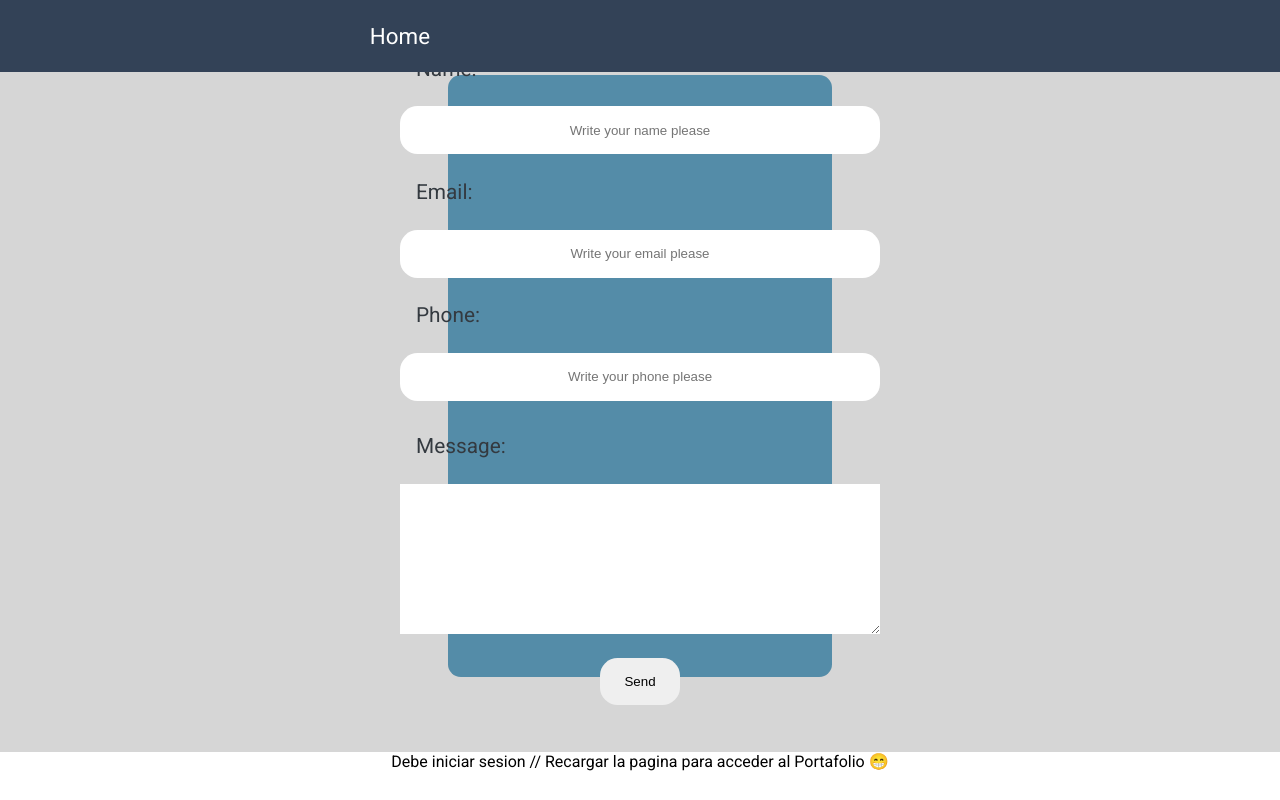
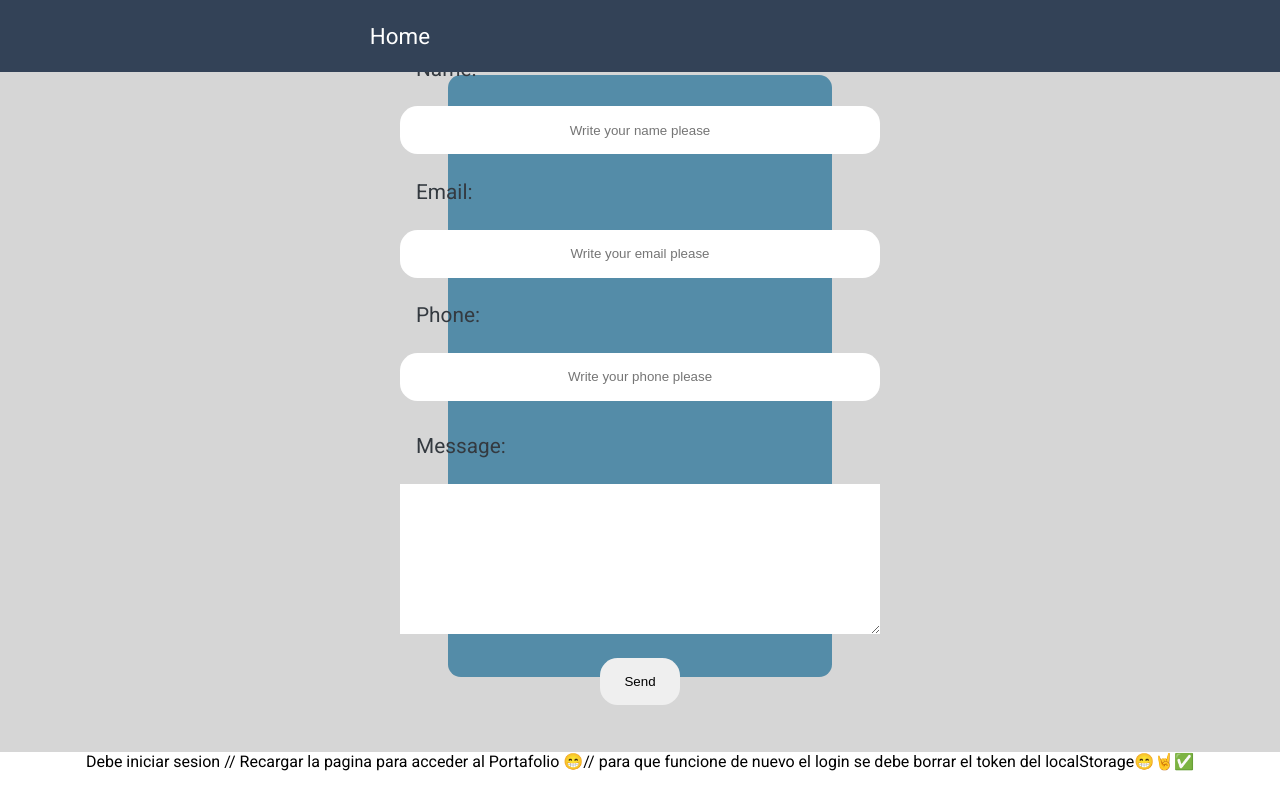
Before and after one commit to JP85118/Portafolio_react, a React (Create React App) app: page /contact in a window 1280 px wide. Built offline with nearby package versions, Linux system fonts and the light colour scheme.

Commit message:
se agrega mensaje de instruccion para que funcione el login

```diff
--- a/src/Components/Footer.jsx
+++ b/src/Components/Footer.jsx
@@ -28,7 +28,7 @@ const Footer = () => {
   }
 
   if (!isLogged) {
-    return(<p className="paragraph">Debe iniciar sesion // Recargar la pagina para acceder al Portafolio 😁</p>)
+    return(<p className="paragraph">Debe iniciar sesion // Recargar la pagina para acceder al Portafolio 😁// para que funcione de nuevo el login se debe borrar el token del localStorage😁🤘✅</p>)
   }
 }
 
```
